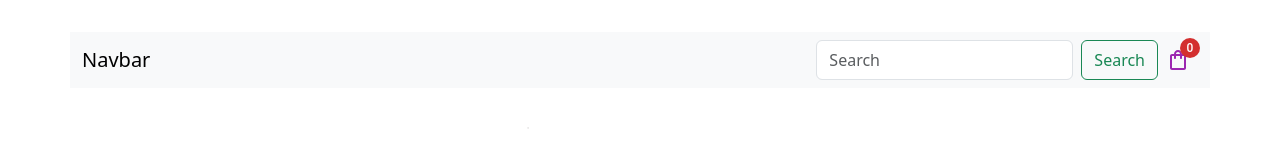
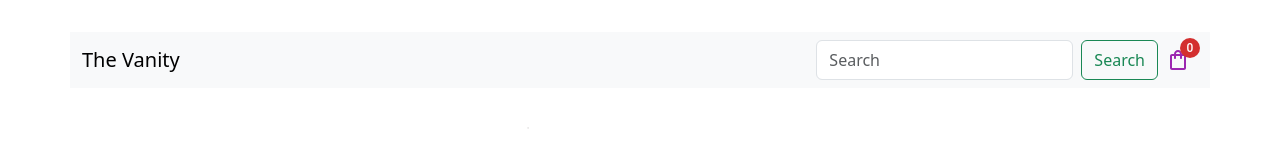
Before and after one commit to DarArmas/The_Vanity, a React (Vite) app: page / in a window 1280 px wide. Shown: the top 160 px of the page. Built offline with nearby package versions, Linux system fonts and the light colour scheme.

Commit message:
fix: manual deploy

```diff
--- a/src/components/NavBar.jsx
+++ b/src/components/NavBar.jsx
@@ -11,7 +11,7 @@ export const NavBar = () => {
   return (
     <nav className="navbar bg-body-tertiary">
       <div className="container-fluid">
-        <a className="navbar-brand">Navbar</a>
+        <a className="navbar-brand">The Vanity</a>
         <form className="d-flex" role="search">
           <input
             className="form-control me-2"
```
